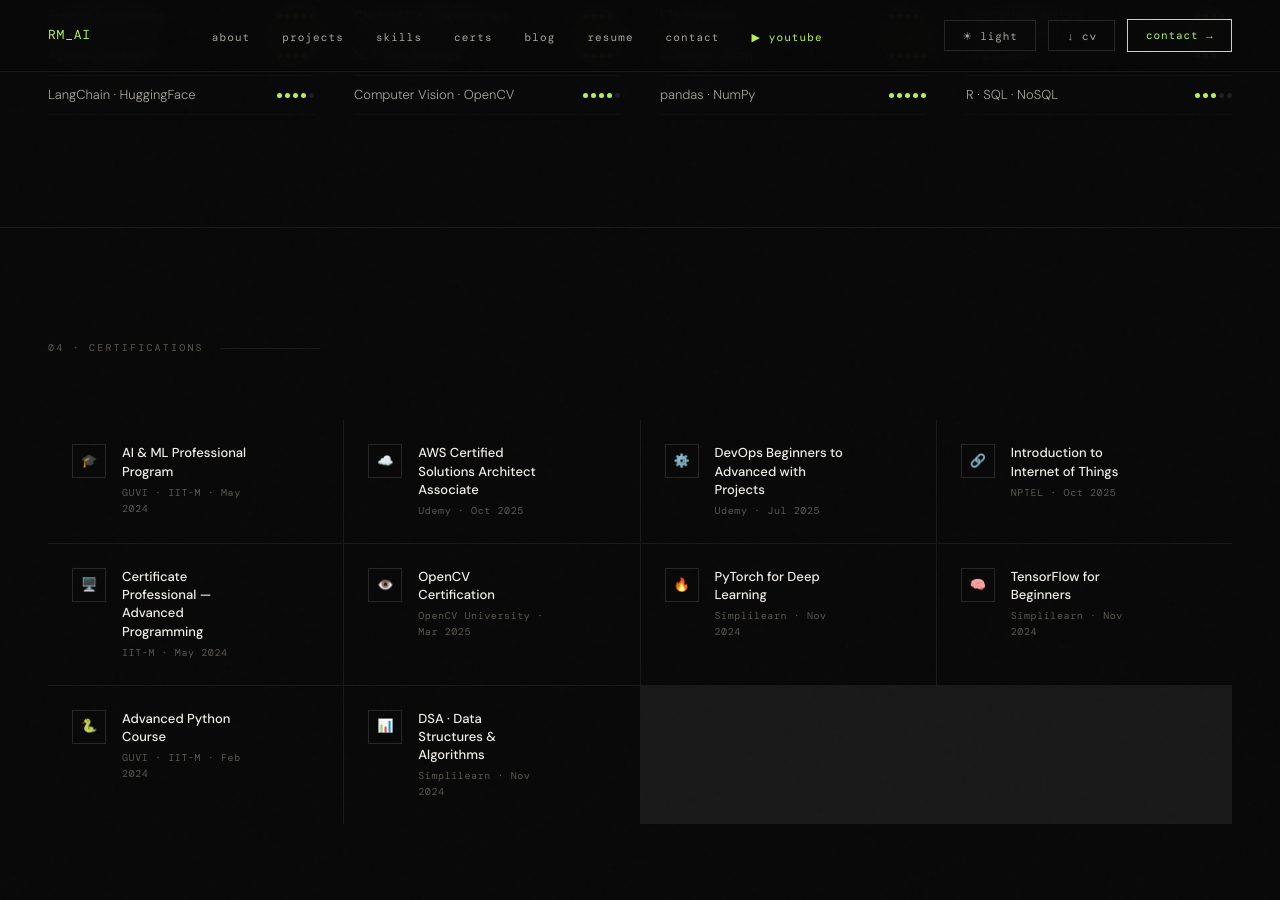
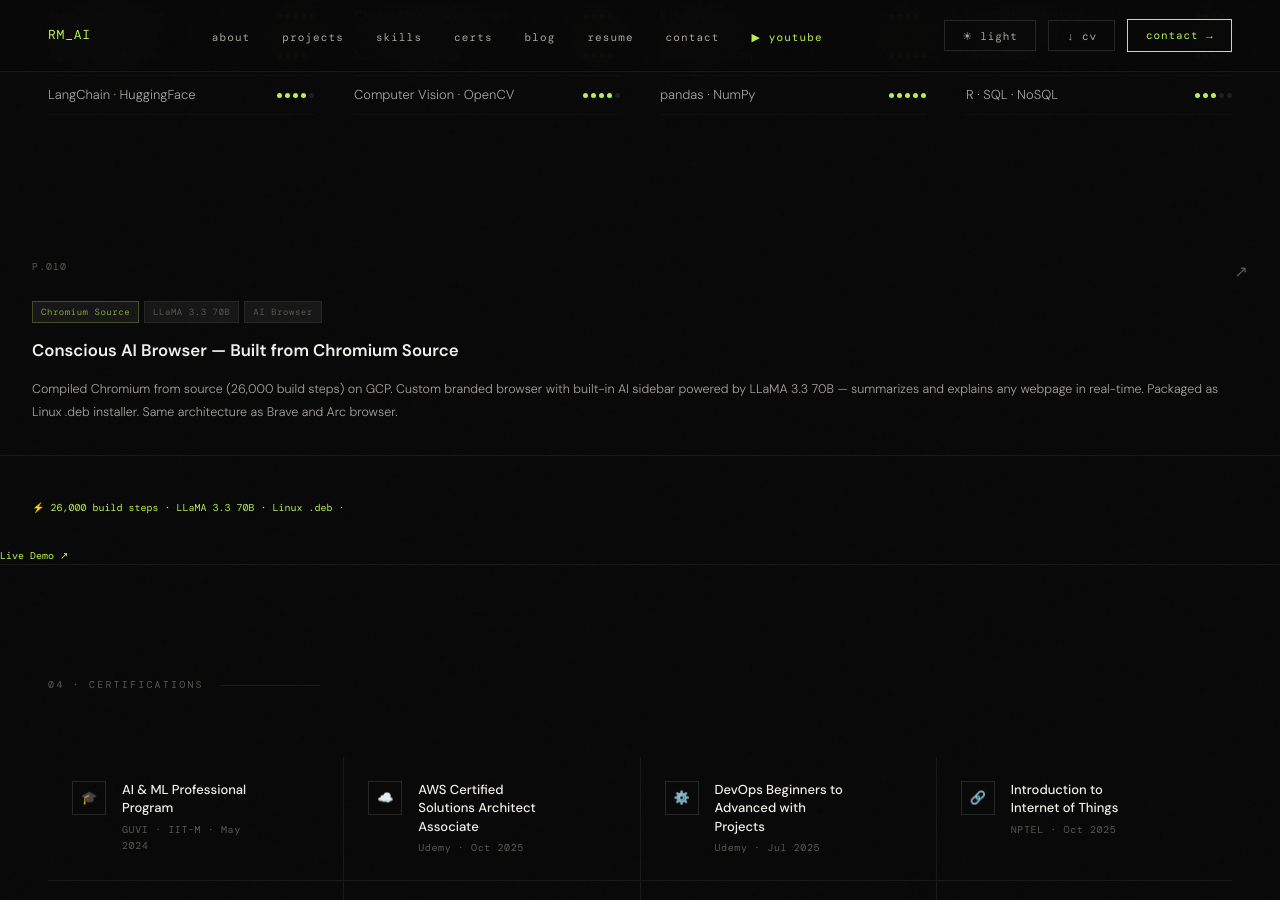
Before and after one commit to rajaganaa/rajaganaa.github.io, a Jekyll site: the page built from index.md, in a window 1280 px wide and 900 px high, scrolled down 4300 px. Built offline with Jekyll 4.4.1, drawn with Linux system fonts in a browser that asks for light colours; some web fonts are replaced.

Commit message:
Update index.md

```diff
--- a/index.md
+++ b/index.md
@@ -1234,6 +1234,19 @@ footer p {
 
   </div>
 </section>
+
+<!-- P.010 -->
+<a class="proj-card reveal" href="https://github.com/rajaganaa/conscious-ai-browser" target="_blank">
+  <div class="proj-top"><span class="proj-num">P.010</span><span class="proj-arrow">↗</span></div>
+  <div class="proj-tags">
+    <span class="proj-tag proj-tag-g">Chromium Source</span>
+    <span class="proj-tag">LLaMA 3.3 70B</span>
+    <span class="proj-tag">AI Browser</span>
+  </div>
+  <h3 class="proj-title">Conscious AI Browser — Built from Chromium Source</h3>
+  <p class="proj-desc">Compiled Chromium from source (26,000 build steps) on GCP. Custom branded browser with built-in AI sidebar powered by LLaMA 3.3 70B — summarizes and explains any webpage in real-time. Packaged as Linux .deb installer. Same architecture as Brave and Arc browser.</p>
+  <div class="proj-metric">⚡ 26,000 build steps · LLaMA 3.3 70B · Linux .deb · <a href="https://conscious-ai-webapp.vercel.app" target="_blank" onclick="event.stopPropagation()" style="color:var(--green);text-decoration:none;">Live Demo ↗</a></div>
+</a>
 
 <!-- CERTIFICATIONS -->
 <section id="certifications">
```
